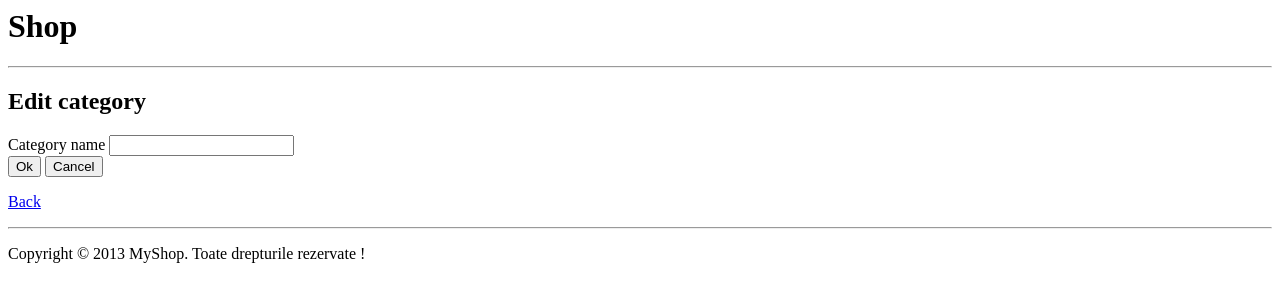
After one commit to Ale-s/Funeral, a PHP site: the page made by mvc/app/view/category_edit.tpl.php in a window 1280 px wide. The commit adds this page. Shown: the top 302 px of the page. Run offline with PHP 8.4, Linux system fonts and the light colour scheme; the template is opened without the code that fills it, so the values that code supplies are empty; some libraries are stand-ins or nearby versions.

Commit message:
FUN-21:Page edit category.

```diff
--- a/mvc/app/view/category_add.tpl.php
+++ b/mvc/app/view/category_add.tpl.php
@@ -12,6 +12,7 @@
 	<br />
 	<input type="submit" name="form[action]" value="Add" />
     </p>
+    <a href = "<?php echo APP_URL; ?>category/list">Back</a><br />
 </form>
 
 <?php @include APP_PATH . 'view/snippets/footer.tpl.php'; ?>
--- a/mvc/app/view/category_delete.tpl.php
+++ b/mvc/app/view/category_delete.tpl.php
@@ -3,6 +3,7 @@
 <?php if ($form_error) : ?>
     <p><em>You can't delete this category because it contains products!</em></p>
 <?php endif ?>
+
 <form action="<?php echo APP_URL; ?>category/delete/<?php echo $category->id; ?>" method="post">
     <label>Doriti sa stergeti categoria <?php echo $category->name . "?" ?></label></ br>
     <input type="submit" name="form[action]" value="Delete" />
--- /dev/null
+++ b/mvc/app/view/category_edit.tpl.php
@@ -0,0 +1,18 @@
+<?php @include APP_PATH . 'view/snippets/header.tpl.php'; ?>
+
+<h2>Edit category</h2>
+<?php if ($form_error) : ?>
+    <p><em>Error!</em></p>
+<?php endif ?>
+    <form action="<?php echo APP_URL; ?>category/edit/<?php echo $category->id; ?>" method="post">
+        <label>Category name
+            <input type="text" name="form[name]" value="<?php echo $category->name; ?>" />
+        </label>
+        <br />
+        <input type="submit" name="form[action]" value="Ok" />
+        <input type="submit" name="form[action]" value="Cancel" />
+        </p>
+    <a href = "<?php echo APP_URL; ?>category/list">Back</a><br />
+    </form>
+
+<?php @include APP_PATH . 'view/snippets/footer.tpl.php'; ?>
```
Also changed, not shown: mvc/app/controller/category.php (+21 -0 lines), mvc/app/view/category_list.tpl.php (+4 -4 lines).
